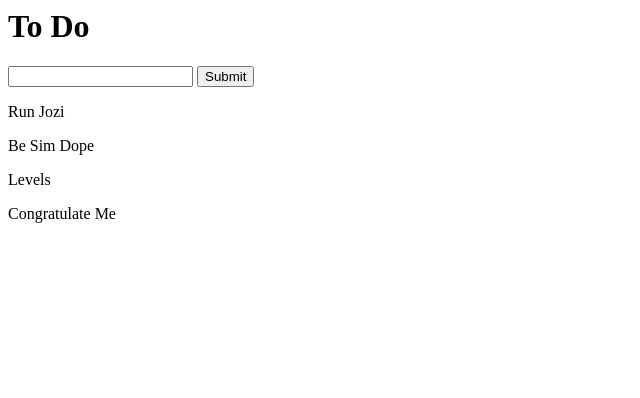
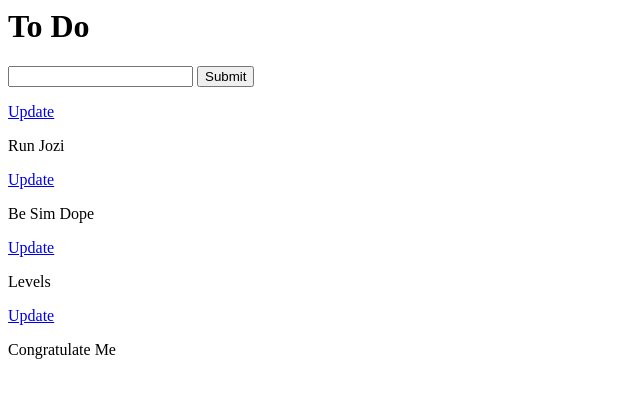
Before and after one commit to obakeng-develops/todo, a Django app: template tasks/templates/tasks/list.html in a window 1280 px wide. Shown: the top 398 px of the page, without its empty margins (0-640 px from the left). Run offline with Django 3.2, Linux system fonts and the light colour scheme; the template is opened without the code that fills it: values that come from a table or form of the project are taken from there, others are empty; data comes from the database, SQL or seed files in the repository; parts of the project's set-up code (start-up, migrations or seed data) failed here and were passed over.

Commit message:
Added link paths to items

```diff
--- a/tasks/templates/tasks/list.html
+++ b/tasks/templates/tasks/list.html
@@ -8,6 +8,7 @@
 
 {% for task in tasks %}
     <div>
+        <a href="{% url 'update_task' task.id %}">Update</a>
         <p>{{ task }}</p>
     </div>
 {% endfor %}
```
